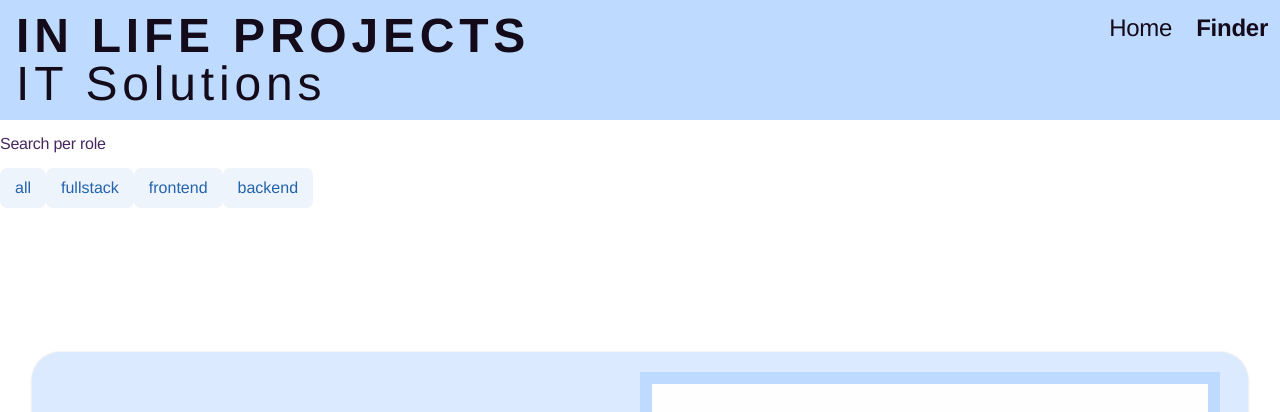
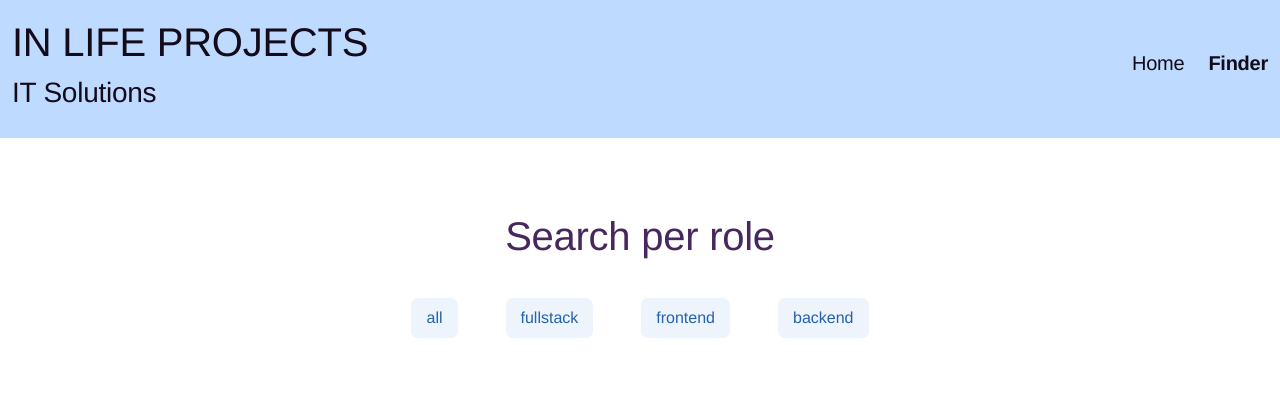
Before and after one commit to OhMyLaia/In-Life-Employee-Finder, a Vue app: page /finder in a window 1280 px wide. Shown: the top 412 px of the page. Built offline with nearby package versions, Linux system fonts and the light colour scheme; a web font is replaced by a local one.

Commit message:
refactored cardcontainer with bulma and biingsDS syntax

```diff
--- a/src/components/CardEmployee.vue
+++ b/src/components/CardEmployee.vue
@@ -12,8 +12,11 @@ const toggleBtnStore = useToggleDescriptionBtn();
 </script>
 
 <template>
-    <section class="
-    section is-large">
+    <section
+    class="
+    section
+    is-large">
+    <container>
         <div class="
         box is-small
         is-raised
@@ -57,5 +60,6 @@ const toggleBtnStore = useToggleDescriptionBtn();
                 </div>
                 </div>
             </div>
+        </container>
     </section>
 </template>
--- a/src/components/CardsContainer.vue
+++ b/src/components/CardsContainer.vue
@@ -25,12 +25,15 @@ const filterEmployees = computed(() => {
 </script>
 
 <template>
-    <div class="flex
-    flex-col
-    mx-auto
-    w-full
+    <div class="
+    columns
+    is-multiline
     ">
-        <div v-for="employee in filterEmployees"
+        <div class="
+        column
+        is-full-mobile
+        is-one-third-tablet"
+        v-for="employee in filterEmployees"
             :key="employee.eName">
                 <CardEmployee
                 :eName="employee.eName"
--- a/src/components/Header.vue
+++ b/src/components/Header.vue
@@ -12,6 +12,7 @@ import banner from "/01.svg"
             font-bold
             text-2xl
             flex
+            text-black
             ">
                 IN LIFE TALENT FINDER</p>
             <p class="
--- a/src/components/Navbar.vue
+++ b/src/components/Navbar.vue
@@ -8,12 +8,13 @@ const isActiveLink = (routePath: string) => {
 
 </script>
 
-<template>
+<!-- <template>
     <nav class="
-    columns
-    bg-blue-200">
+    columns is-vcentered is-mobile bg-blue-200 px-4 py-2
+    ">
         <div class="
         column
+        is-two-thirds
         text-xl
         md:text-5xl
         font-bold
@@ -24,10 +25,8 @@ const isActiveLink = (routePath: string) => {
         ">
         IN LIFE PROJECTS
             <div class="
-            flex
-            flex-col
+            is-two-thirds
             text-start
-            w-2/3
             bg-blue-200
             text-md
             font-light
@@ -36,28 +35,61 @@ const isActiveLink = (routePath: string) => {
             IT Solutions
             </div>
         </div>
-        <div class="
-            column
-            !bg-blue-400]
-            ">
+        <span class="column is-mobile">
             <RouterLink
             to="/finder"
             :class="[
                 isActiveLink('/finder') ?
-                    'font-extrabold' :
+                'font-extrabold hover:underline' :
                 ''
                 ]"
             >
-                    <span class="text-sm md:text-2xl md: m-3 text-black is-pulled-right is-vcentered">Finder</span>
+                <span class="text-sm md:text-2xl m-3 text-black is-pulled-right is-vcentered">Finder</span>
             </RouterLink>
             <RouterLink
             to="/"
             :class="[
                 isActiveLink('/') ?
-                    'font-extrabold' :
+                'font-extrabold hover:underline' :
                 ''
                 ]" >
-                    <span class="text-sm md:text-2xl md: m-3 text-black is-pulled-right">Home</span>
+                <span class="text-sm md:text-2xl m-3 text-black is-pulled-right">Home</span>
+            </RouterLink>
+        </span>
+    </nav>
+</template> -->
+
+<template>
+    <nav class="columns is-vcentered is-mobile bg-blue-200 p-3">
+        <!-- Left: Logo -->
+        <div class="column">
+            <h1 class=" is-size-2 has-text-black">IN LIFE PROJECTS</h1>
+            <p class="subtitle is-3 has-text-black">IT Solutions</p>
+        </div>
+
+        <!-- Right: Navigation -->
+        <div class="column is-narrow has-text-right">
+            <RouterLink
+            to="/"
+            :class="[
+                isActiveLink('/') ?
+                'has-text-weight-bold has-text-black'
+                :
+                'has-text-black',
+            ]"
+            class="ml-5">
+                <span class="is-size-4">Home</span>
+            </RouterLink>
+            <RouterLink
+            to="/finder"
+            :class="[
+                isActiveLink('/finder') ?
+                'has-text-weight-bold has-text-black'
+                :
+                'has-text-black',
+            ]"
+            class="ml-5">
+                <span class="is-size-4">Finder</span>
             </RouterLink>
         </div>
     </nav>
--- a/src/views/FinderView.vue
+++ b/src/views/FinderView.vue
@@ -14,8 +14,8 @@ const toggleIsActive = () => isActive.value = !isActive.value
 const buttonClass = (param: boolean): string => {
     let style: string = "";
     param === false ?
-    style = 'button is-info is-light mt-3' :
-    style = 'button is-info is-light mt-3';
+        style = 'button is-info is-light m-5' :
+        style = 'button is-info is-light m-5';
     return style;
 }
 
@@ -24,35 +24,44 @@ const buttonClass = (param: boolean): string => {
 
 
 <template>
-    <p>Search per role</p>
-    <div>
+    <section class="section">
+        <div class="container">
+            <h2 class="
+            has-text-centered
+            is-size-2
+            m-2
+            ">Search per role</h2>
+            <div class="
+                flex
+                flex-row
+                justify-center
+                ">
                 <GenericButton
                 :text="roleType.all"
                 :class="buttonClass(activeValue)"
-        @click="selectedRole === roleType.all"
-        :toggleBtnFun="toggleIsActive"
-        />
+                @click="selectedRole = roleType.all"
+                :toggleBtnFun="toggleIsActive" />
                 <GenericButton
                 :text="roleType.fullstack"
                 :class="buttonClass(activeValue)"
-        @click="selectedRole === roleType.fullstack"
+                @click="selectedRole = roleType.fullstack"
                 />
                 <GenericButton
                 :text="roleType.frontend"
                 :class="buttonClass(activeValue)"
-        @click="selectedRole === roleType.frontend"
+                @click="selectedRole = roleType.frontend"
                 />
                 <GenericButton
                 :text="roleType.backend"
                 :class="buttonClass(activeValue)"
-        @click="selectedRole === roleType.backend"
+                @click="selectedRole = roleType.backend"
                 />
             </div>
             <div>
                 <div v-if="roleType.all">
-            <CardsContainer
-            :filterByRole="selectedRole"/>
+                    <CardsContainer :filterByRole="selectedRole" />
                 </div>
             </div>
-
+        </div>
+    </section>
 </template>
```
Lines whose indentation alone changed are shown as unchanged.
